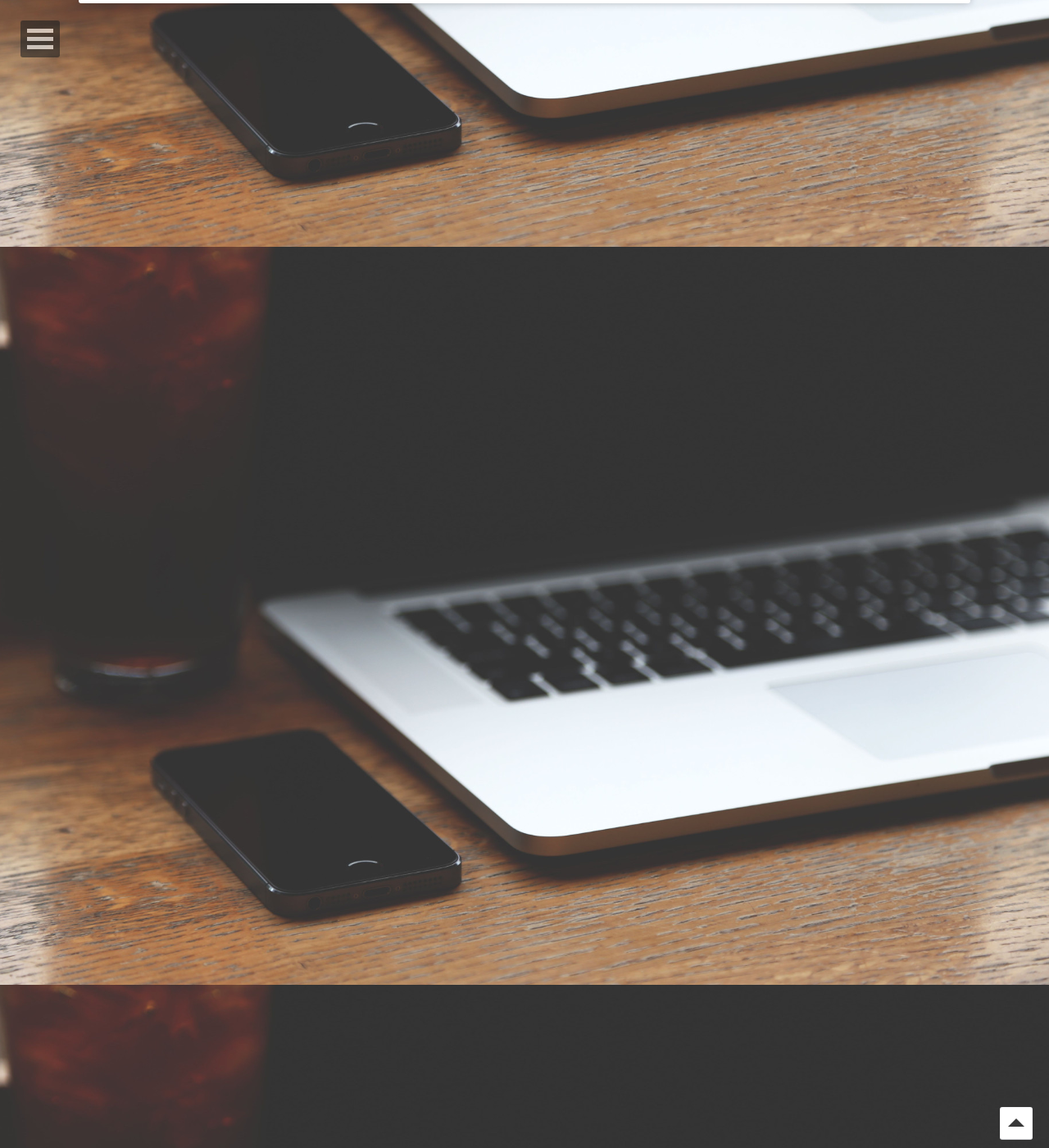
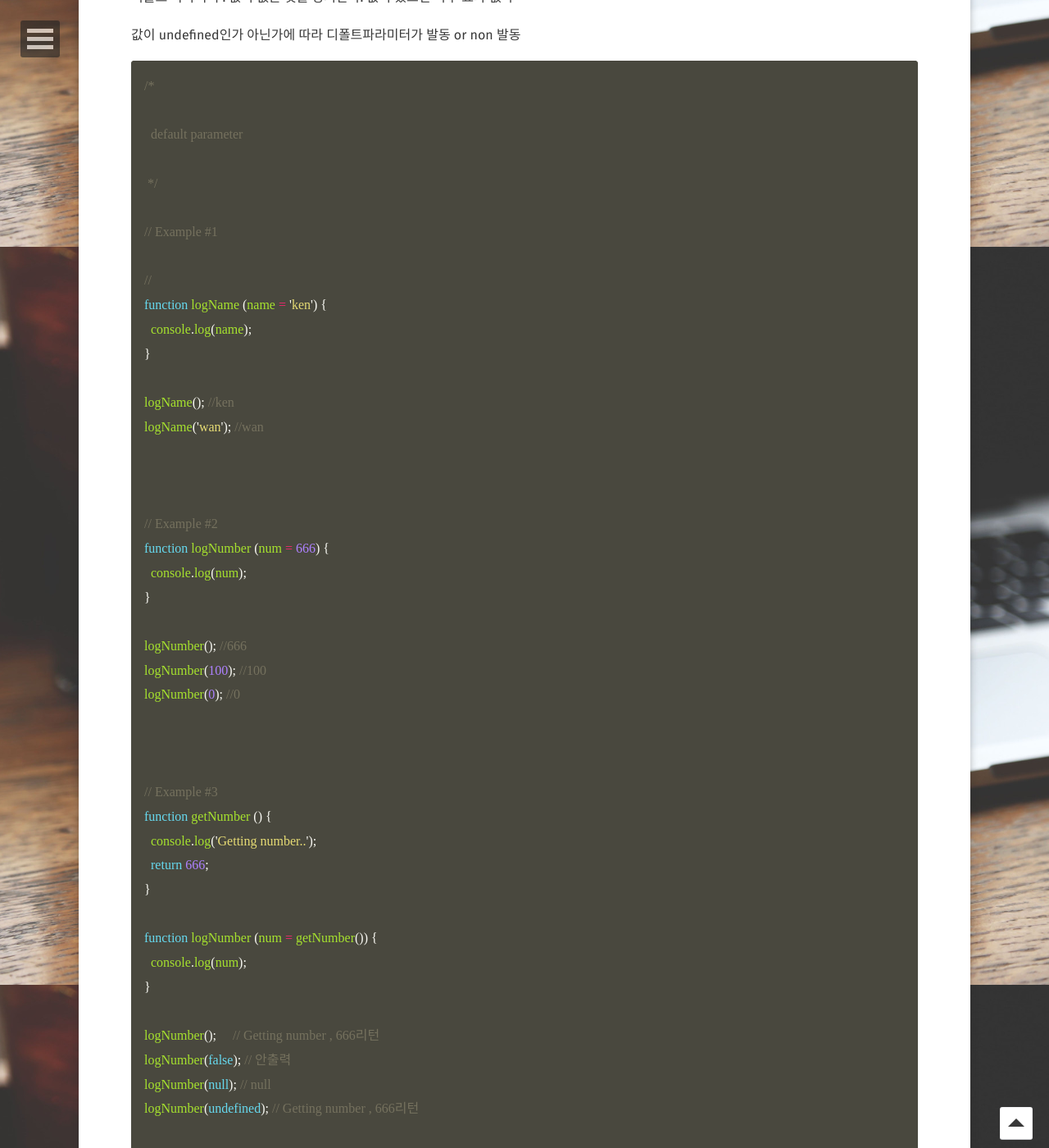
Before and after one commit to Kyounghwan01/lala, a Jekyll site: the page built from _posts/Vanillacoding/2019-05-15-ES2015(1).md, in a window 1280 px wide and 1400 px high, scrolled down 16799 px. Shown: the whole window at 82% size. Built offline with Jekyll 4.4.1, drawn with Linux system fonts in a browser that asks for light colours; some web fonts are replaced; some of the changed text lies outside the part shown.

Commit message:
add `, default parameter, arrow function

````diff
--- a/_posts/Vanillacoding/2019-05-15-ES2015(1).md
+++ b/_posts/Vanillacoding/2019-05-15-ES2015(1).md
@@ -23,8 +23,11 @@
 3. [const](#const)
 4. [Rest parameter](#Rest-parameter)
 5. [spread operator](#spread-operator)
-6. [Rest Spread together](#Rest-Spread-together)
+6. [Rest/Spread together](#Rest/Spread-together)
 7. [destructuring 비구조할당](#destructuring-비구조할당)
+8. [default parameter](#default-parameter)
+9. [Arrow function](#Arrow-Fcuntions)
+10. [String Interpolation](#String-Interpolation)
 
 ## ES2015
 
@@ -359,7 +362,7 @@
 foo(...[ 1, 2, 3 ]); // 6
 ```
 
-## Rest Spread together
+## Rest/Spread together
 
 ```js
 /*
@@ -560,3 +563,146 @@
 
 
 ```
+
+
+
+## default parameter
+
+디폴트 파라미터 : 값이 없는 것을 방지한다. 값이 있으면 아무 효과 없다
+
+값이 undefined인가 아닌가에 따라 디폴트파라미터가 발동 or non 발동
+
+```js
+/*
+
+  default parameter
+
+ */
+
+// Example #1
+
+//
+function logName (name = 'ken') {
+  console.log(name);
+}
+
+logName(); //ken
+logName('wan'); //wan
+
+
+
+// Example #2
+function logNumber (num = 666) {
+  console.log(num);
+}
+
+logNumber(); //666
+logNumber(100); //100
+logNumber(0); //0
+
+
+
+// Example #3
+function getNumber () {
+  console.log('Getting number..');
+  return 666;
+}
+
+function logNumber (num = getNumber()) {
+  console.log(num);
+}
+
+logNumber();     // Getting number , 666리턴
+logNumber(false); // 안출력
+logNumber(null); // null
+logNumber(undefined); // Getting number , 666리턴
+
+```
+
+
+
+## String Interpolation
+
+``  : 중간에 변수를 넣을 때만 사용한다. 일반적인 string 값은 ''로 표현
+
+```js
+/*
+
+  String Interpolation (Template Literals)
+
+  http://jsbin.com/yilikal/edit?js,console
+
+ */
+
+// Example #1
+const s = 'ken';
+console.log(`my name is ${s}`);
+
+
+```
+
+
+
+## Arrow Functions
+
+함수 선언식을 변형하여 쓰기 쉽게 만든 형태
+
+일반 함수방식과 다르게 this , argument 가 없다
+
+```js
+/*
+
+  Arrow Functions
+
+  https://developer.mozilla.org/en-US/docs/Web/JavaScript/Reference/Functions/Arrow_functions
+
+ */
+
+// -> thin arrow
+// => fat arrow
+// 표현식으로만 쓴다 : 할당이 되어야만 사용한다.
+
+const fn = (a) => {
+  console.log(a);
+};
+
+fn();
+
+
+
+
+//인자가 하나일 경우 소괄호 안써도 된다.
+
+const fn = a => {
+  console.log(a);
+};
+
+
+//함수 안에서 실행하는 실행문이 1개 이다
+//나오는 값이 자동으로 리턴 값이 된다.
+function multiply(a,b){
+	return (a*b);
+}
+
+const multiply = (a, b) => a * b;
+
+
+//function 키워드를 쓰면 this를 사용할 수 있는데
+//가장 중요한 것은 this와 argument가 없다는 것이다.
+
+let name = 'ni';
+
+const obj = {
+  name: 'ken',
+  logName: () => {
+    console.log(this.name);
+    console.log(arguments);
+  }
+};
+
+obj.logName(1,2,3);
+
+// Arrow functions do not have its own`this`, `arguments`.
+
+
+```
````
